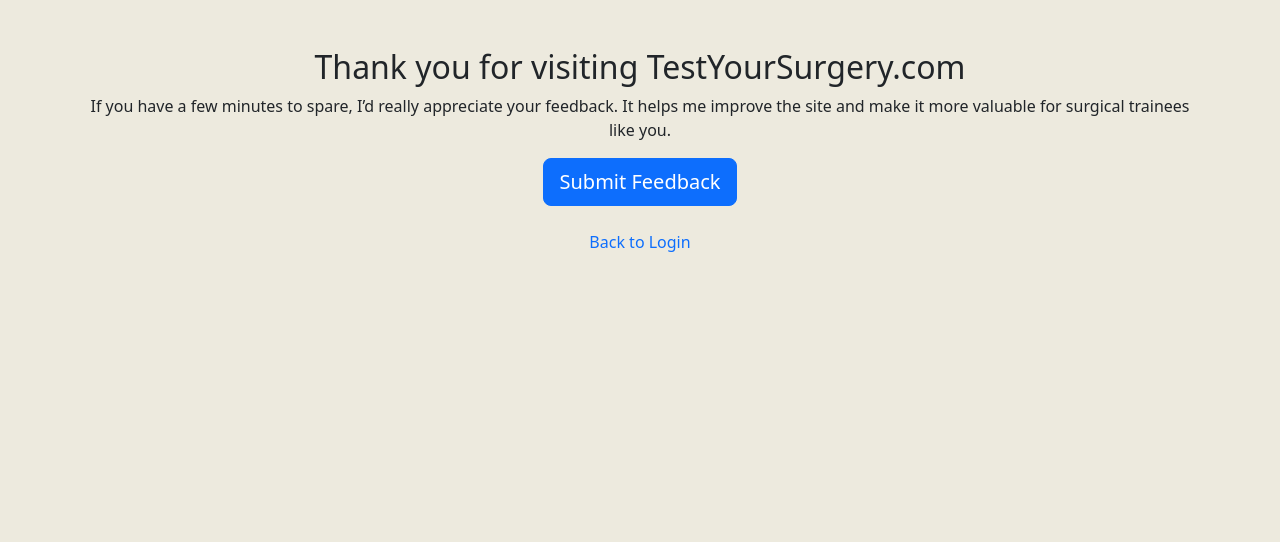
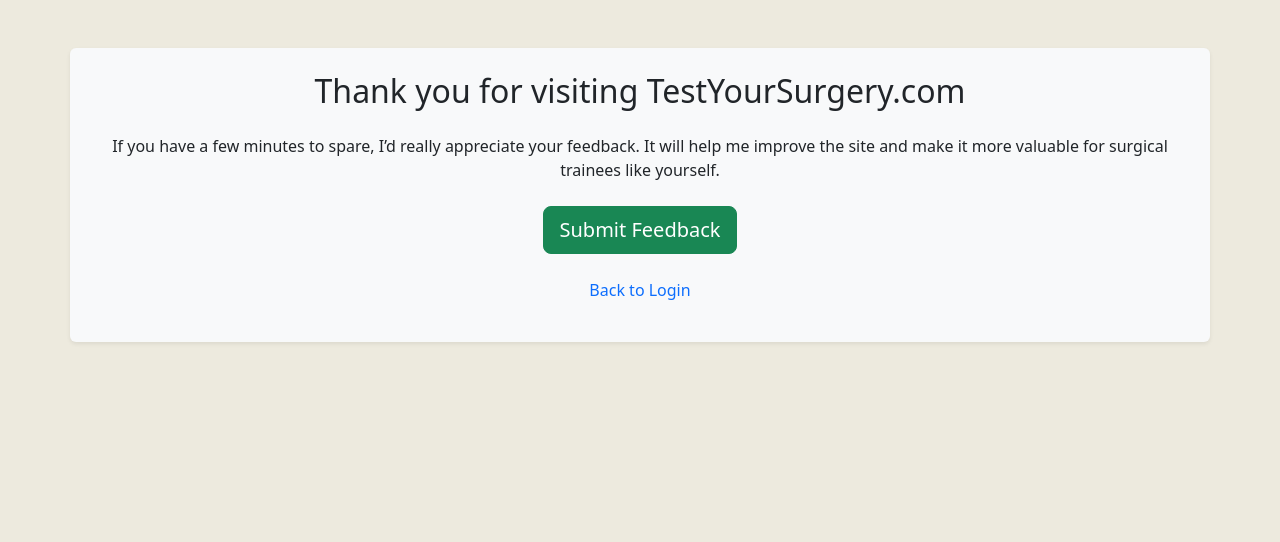
Before and after one commit to pjwallace/surgeryquiz, a Django app: page /logout in a window 1280 px wide. Shown: the top 542 px of the page. Run offline with Django 5.2, Linux system fonts and the light colour scheme; some libraries are stand-ins or nearby versions.

Commit message:
Finishing touches on the feedback form

```diff
--- a/learners/templates/learners/feedback.html
+++ b/learners/templates/learners/feedback.html
@@ -2,17 +2,24 @@
 
 {% block body %}
 
-    <div class="container mt-5 text-center">
-        <h2>Thank you for visiting TestYourSurgery.com</h2>
-        <p>If you have a few minutes to spare, I’d really appreciate your feedback.
-            It helps me improve the site and make it more valuable for surgical trainees like you.
+    <div class="container mt-5 p-4 text-center bg-light rounded shadow-sm">
+        <h2 class="mb-4">
+            Thank you for visiting TestYourSurgery.com
+        </h2>
+
+        <p class="mb-4">If you have a few minutes to spare, I’d really appreciate your feedback.
+            It will help me improve the site and make it more valuable for surgical trainees like yourself.
         </p>
-        <a href="https://forms.gle/jGKXC643Vc7rjUZE9" target="_blank" class="btn btn-primary btn-lg">
+
+        <a href="https://forms.gle/jGKXC643Vc7rjUZE9"
+            target="_blank"
+            rel="noopener noreferrer"
+            class="btn btn-success btn-lg">
             Submit Feedback
         </a>
 
         <p class="mt-4">
-            <a href="{% url 'login' %}">Back to Login</a>
+            <a href="{% url 'login' %}" class="text-decoration-none">Back to Login</a>
         </p>
 
     </div>
```
